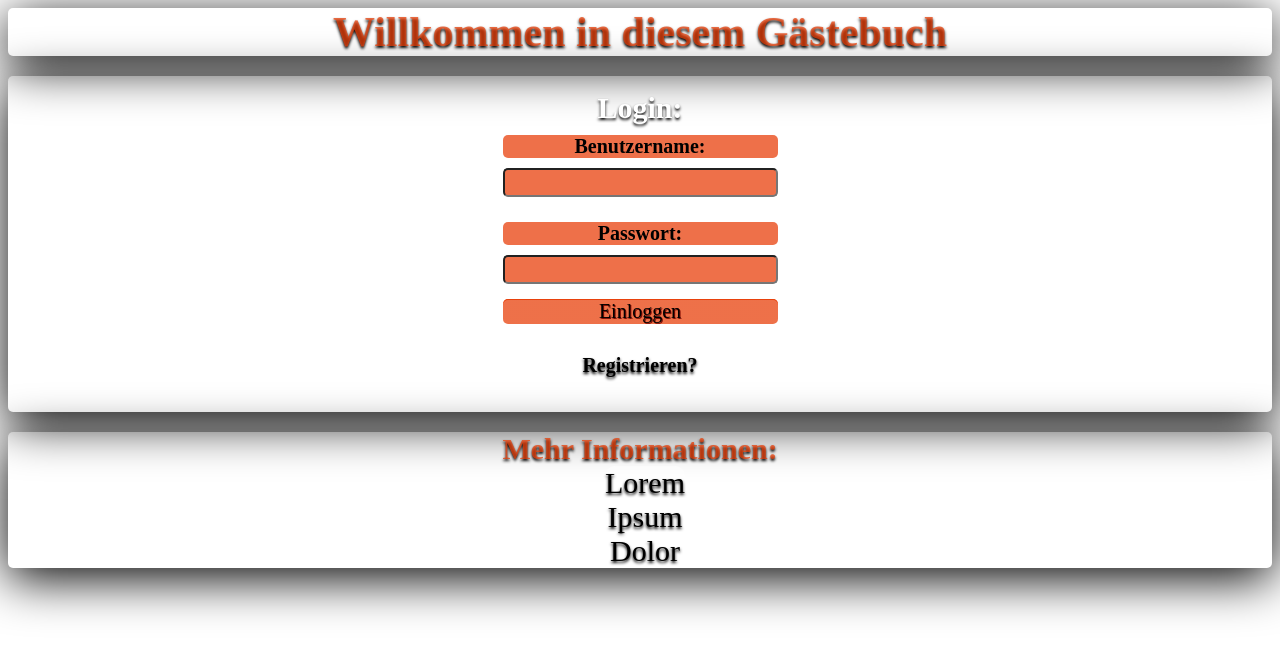
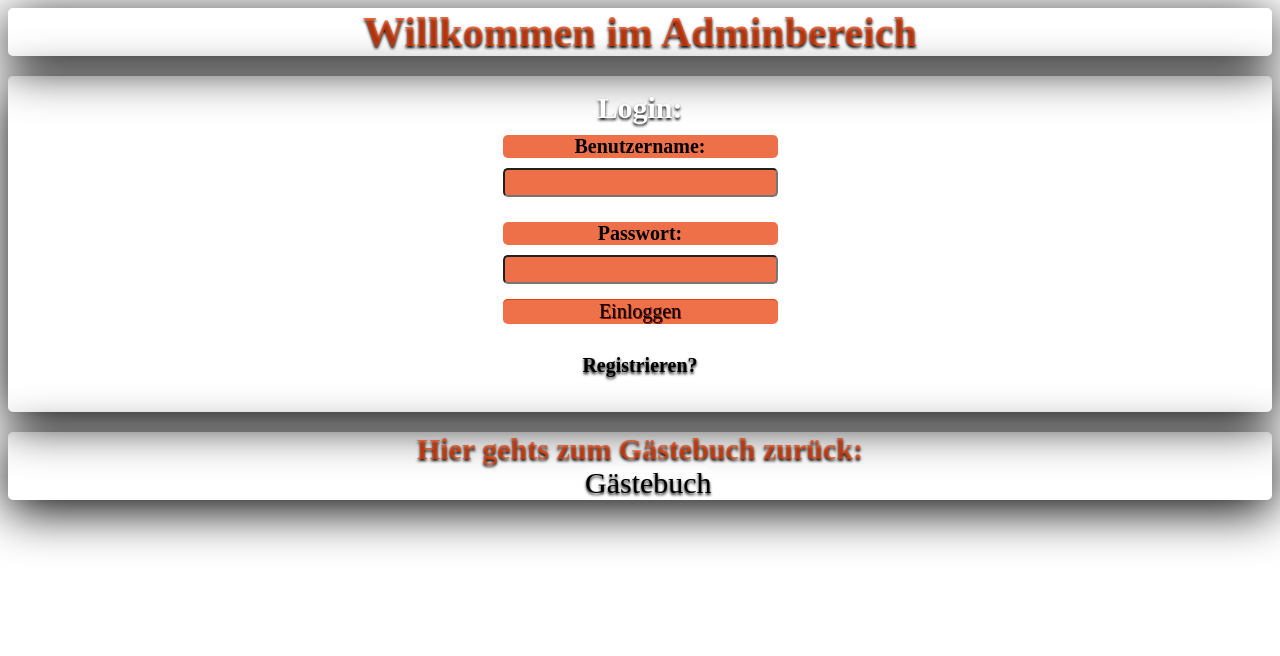
Before and after one commit to Cuuki/php-gaestebuch, a PHP site: page /adminpanel/index.php in a window 1280 px wide. Shown: the top 656 px of the page. Run offline with PHP 8.4, Linux system fonts and the light colour scheme.

Commit message:
Add new file, little changes

```diff
--- /dev/null
+++ b/adminpanel/dashboard.php
@@ -0,0 +1 @@
+<?php
--- a/adminpanel/inc/footer.php
+++ b/adminpanel/inc/footer.php
@@ -1,15 +1,9 @@
 			<footer>
-				<h2 class="heading">Mehr Informationen:</h2>
+				<h2 class="heading">Hier gehts zum Gästebuch zurück:</h2>
 				<div class="list">
 					<ul>
 						<li>
-							<a href="#">Lorem</a>
-						</li>
-						<li>
-							<a href="#">Ipsum</a>
-						</li>
-						<li>
-							<a href="#">Dolor</a>
+							<a href="../index.php">Gästebuch</a>
 						</li>
 					</ul>
 				</div>
--- a/adminpanel/inc/header.php
+++ b/adminpanel/inc/header.php
@@ -1,7 +1,7 @@
 <html>
 
 	<head>
-		<title>Gästebuch</title>
+		<title>Adminbereich</title>
 		<meta charset="utf-8">
 		<meta name="viewport" content="width=device-width, initial-scale=1.0, maximum-scale=1.0">
 		<link rel="icon" href="../img/favicon.ico" type="image/x-icon">
@@ -15,5 +15,5 @@
 
 		<div id="wrapper">
 			<header>
-				<h1 class="heading">Willkommen in diesem Gästebuch</h1>
+				<h1 class="heading">Willkommen im Adminbereich</h1>
 			</header>
--- a/adminpanel/index.php
+++ b/adminpanel/index.php
@@ -100,6 +100,7 @@ if ( isset($_POST["login"]) )
 	    {
 	        // Login success
 	        $message = "<p>Sie haben sich erfolgreich eingeloggt.</p>";
+	        header("Location: dashboard.php");
 	    }
 	    else
 	    {
```
Also changed, not shown: 1 other file.
